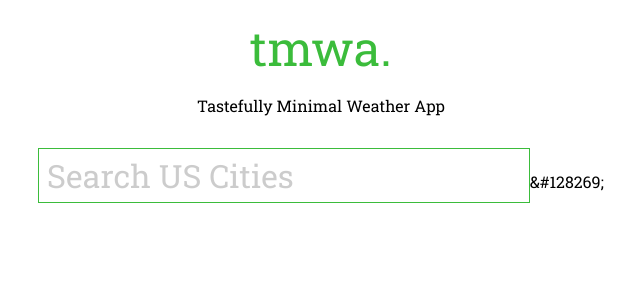
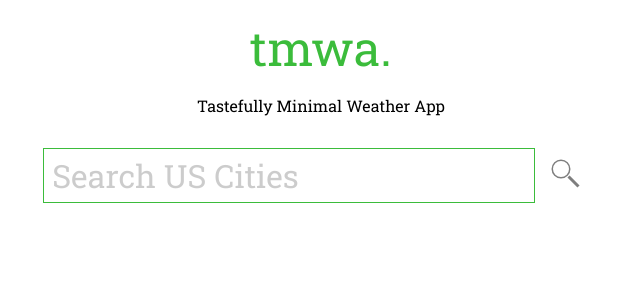
Before and after one commit to revillo/weather_client, a React (Create React App) app: page / in a window 1280 px wide. Shown: the top 300 px of the page, without its empty margins (319-959 px from the left). Built offline with nearby package versions, Linux system fonts and the light colour scheme.

Commit message:
API tweaks and svg search icon

```diff
--- a/src/App.css
+++ b/src/App.css
@@ -22,6 +22,7 @@ span.title
 {
   font-size:3rem;
   color: var(--theme-color);
+  cursor: pointer;
 }
 
 span.subtitle
@@ -42,6 +43,19 @@ span.subtitle
   margin: 1rem;
 }
 
+.search-bar-row
+{
+  display:flex;
+  align-items:center;
+}
+
+.search-icon
+{
+  width: 2rem;
+  height: 2rem;
+  opacity: 50%;
+  margin: 0 1rem;
+}
 
 .search-bar
 {
--- a/src/components/SearchBar.js
+++ b/src/components/SearchBar.js
@@ -14,6 +14,14 @@ class SearchBar extends React.Component
         }
     }
 
+    renderIcon()
+    {
+        return (<svg className="search-icon" viewBox="0 0 128 128" width="128px" height="128px">
+              <circle cx="40" cy="40" r="35" stroke="black" fill="transparent" stroke-width="6"/>
+              <line x1="70" x2="110" y1="70" y2="110" stroke="black" stroke-width="12"/>
+        </svg>);
+    }
+
     render()
     {
 
@@ -22,9 +30,9 @@ class SearchBar extends React.Component
         {
             const inputLength = this.state.input.length;
 
-            const listItems = this.suggestedCities.map((cityState,i) => {
+            const listItems = this.suggestedCities.map((city,i) => {
 
-                const displayText = cityState.join(", ");
+                const displayText = city.cty + ", " + city.sid;
                 const boldPart = displayText.substr(0, inputLength);
                 const rest = displayText.substr(inputLength);
 
@@ -39,7 +47,7 @@ class SearchBar extends React.Component
                 return (
                 <li key = {i} className = {className} ref = {this.itemRefs[i]}
                 onClick = {onClick.bind(this)}>
-                    <b>{boldPart}</b>{rest}
+                    <b>{boldPart}</b>{rest} ({city.pop})
                 </li>
                 );
             });
@@ -52,13 +60,15 @@ class SearchBar extends React.Component
 
         return (
         <div className="search-area">
+            <div className="search-bar-row">
                 <input className="search-bar" type="text" name="location" value={this.state.input}
                     placeholder="Search US Cities"
                     onBlur = {this.handleBlur.bind(this)}
                     onFocus = {this.handleFocus.bind(this)}
                     onChange = {this.handleInput.bind(this)}
                     onKeyDown = {this.handleKeyDown.bind(this)}/>
-            {Symbols.magnifyingGlass}
+                {this.renderIcon()}
+            </div>
             {suggestionList}
         </div>
         )
@@ -110,7 +120,8 @@ class SearchBar extends React.Component
     submitSuggestion(index)
     {
         index = index || this.state.suggestionIndex;
-        var queryText = this.suggestedCities[index].join(", ");
+        const cityInfo = this.suggestedCities[index];
+        var queryText = [cityInfo.cty, cityInfo.sid].join(", ");
         this.setState({input: queryText, suggestions : null});
         this.props.onSubmit(queryText + ", USA");
     }
--- a/src/util/symbols.js
+++ b/src/util/symbols.js
@@ -1,4 +1,4 @@
 export default {
-    degrees: "&#176",
-    magnifyingGlass: "&#128269;"
+    degrees: String.fromCharCode(176),
+    magnifyingGlass: String.fromCharCode(128269)
 }
```
Lines whose indentation alone changed are shown as unchanged.
